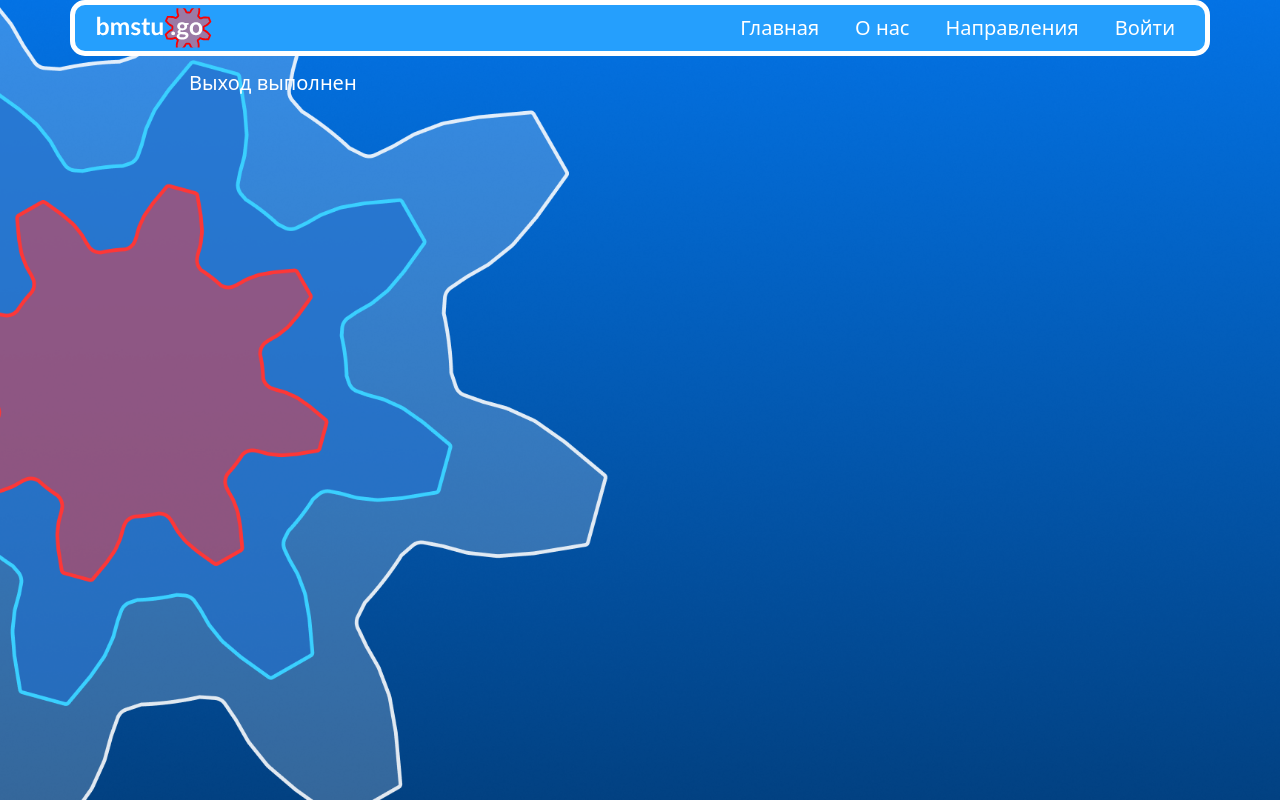
After one commit to KulAsArm/Site, a Django app: page /logout/ in a window 1280 px wide. The commit adds this page. Run offline with Django 4.2, Linux system fonts and the light colour scheme.

Commit message:
add logout and change profile

```diff
--- a/BMSTU/BMSTU/settings.py
+++ b/BMSTU/BMSTU/settings.py
@@ -39,7 +39,6 @@ INSTALLED_APPS = [
     "django.contrib.messages",
     "django.contrib.staticfiles",
     "holidays.apps.HolidaysConfig",
-    "crispy_forms"
 ]
 
 MIDDLEWARE = [
--- /dev/null
+++ b/BMSTU/users/templates/users/logout.html
@@ -0,0 +1,80 @@
+
+<!doctype html>
+{% load static %}
+<html lang="en" xmlns="http://www.w3.org/1999/html">
+  <head>
+    <meta charset="utf-8">
+    <meta name="viewport" content="width=device-width, initial-scale=1">
+    <title>login</title>
+    <link href="https://cdn.jsdelivr.net/npm/bootstrap@5.3.0/dist/css/bootstrap.min.css" rel="stylesheet" integrity="sha384-9ndCyUaIbzAi2FUVXJi0CjmCapSmO7SnpJef0486qhLnuZ2cdeRhO02iuK6FUUVM" crossorigin="anonymous">
+    <link rel="stylesheet" href ="{% static 'users/css/styles.css' %}">
+  </head>
+
+
+
+
+
+  <body >
+    <div class="bg-image ">
+
+        <div class="container ">
+
+            <div class="row justify-content-center">
+                 <nav class="navbar navbar-custom navbar-expand-lg ">
+                    <div class="container-fluid">
+                    <a class="navbar-brand " width="100px" height="20px" href="#">
+                        <img src="{% static 'users/img/logo_v2ru.svg' %}" width="140" ><img></a>
+                    <button class="navbar-toggler" type="button" data-bs-toggle="collapse" data-bs-target="#navbarNav" aria-controls="navbarNav" aria-expanded="false" aria-label="Toggle navigation">
+                        <span class="navbar-toggler-icon "></span>
+                    </button>
+                    <div class="collapse navbar-collapse justify-content-end" id="navbarNav">
+                        <ul class="navbar-nav ">
+                        <li class="nav-item">
+                            <a class="nav-link " aria-current="page" href="/">Главная</a>
+                        </li>
+                        <li class="nav-item">
+                            <a class="nav-link" href="/aboutus">О нас</a>
+                        </li>
+                        <li class="nav-item">
+                            <a class="nav-link " href="/dest">Направления</a>
+                        </li>
+                        <li class="nav-item justify-content-end">
+                            <a class="nav-link pb-2 "href="/login">Войти</a>
+                        </li>
+                        </ul>
+                    </div>
+                    </div>
+                </nav>
+<!--            <div class="col-1">-->
+<!--                -->
+<!--            </div>-->
+            <div class="col-10">
+
+
+                <div class="container  h-5 pt-1 mt-2 ">
+                  <div class="row d-flex justify-content-center align-items-center h-100">
+                   {% block content %}
+                        <p>Выход выполнен</p>
+                        {% endblock %}
+                  </div>
+                </div>
+
+                    </div>
+
+            </div>
+                <div class="col-1">
+
+                </div>
+            </div>
+
+
+            <script src="https://cdn.jsdelivr.net/npm/bootstrap@5.3.0/dist/js/bootstrap.bundle.min.js" integrity="sha384-geWF76RCwLtnZ8qwWowPQNguL3RmwHVBC9FhGdlKrxdiJJigb/j/68SIy3Te4Bkz" crossorigin="anonymous"></script>
+
+        </div>
+    </div>
+</body>
+
+
+
+
+</html>
--- a/BMSTU/users/templates/users/profile.html
+++ b/BMSTU/users/templates/users/profile.html
@@ -39,6 +39,9 @@
                         </li>
                         <li class="nav-item justify-content-end">
                             <a class="nav-link active text-light pb-2 "href="/profile">Личный кабинет</a>
+                        </li>
+                             <li class="nav-item justify-content-end">
+                            <a class="nav-link active text-light pb-2 "href="/logout">Выйти</a>
                         </li>
                         </ul>
                     </div>
--- a/BMSTU/users/urls.py
+++ b/BMSTU/users/urls.py
@@ -4,4 +4,5 @@ from . import views
 
 urlpatterns = [path('registration/', views.registration, name='registration'),
                path("login/",  views.user_login, name="login"),
+               path('logout/', views.user_logout, name='logout'),
                path("profile/", views.profile, name="profile")]
--- a/BMSTU/users/views.py
+++ b/BMSTU/users/views.py
@@ -1,5 +1,5 @@
 from django.shortcuts import redirect, render
-from django.contrib.auth import login, authenticate
+from django.contrib.auth import login, authenticate, logout
 from django.template import loader
 from django.http import HttpResponse
 from .forms import UserRegisterForm, LoginForm
@@ -59,6 +59,7 @@ def registration(request):
 
 
 def profile(request):
+
     template = loader.get_template("users/profile.html")
     context = {}
     return HttpResponse(template.render(context, request))
@@ -88,3 +89,10 @@ def user_login(request):
     template = loader.get_template('users/login.html')
     context = {'log_form': log_form}
     return HttpResponse(template.render(context, request))
+
+
+def user_logout(request):
+    logout(request)
+    template = loader.get_template('users/logout.html')
+    context = {}
+    return HttpResponse(template.render(context, request))
```
Also changed, not shown: BMSTU/db.sqlite3.
